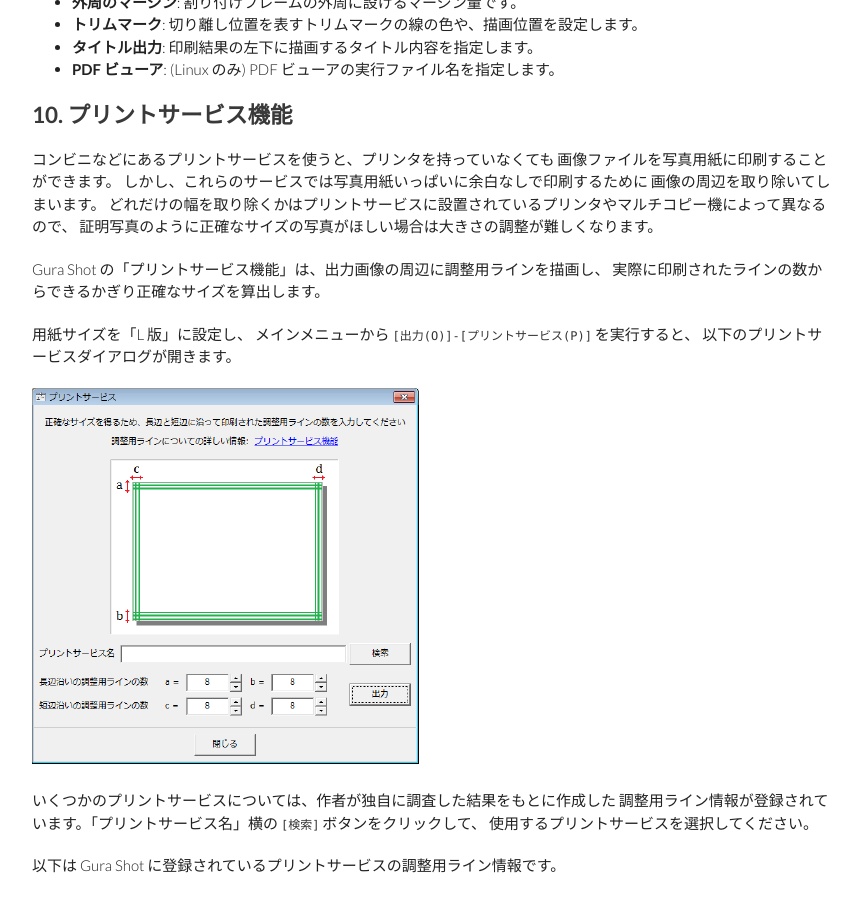
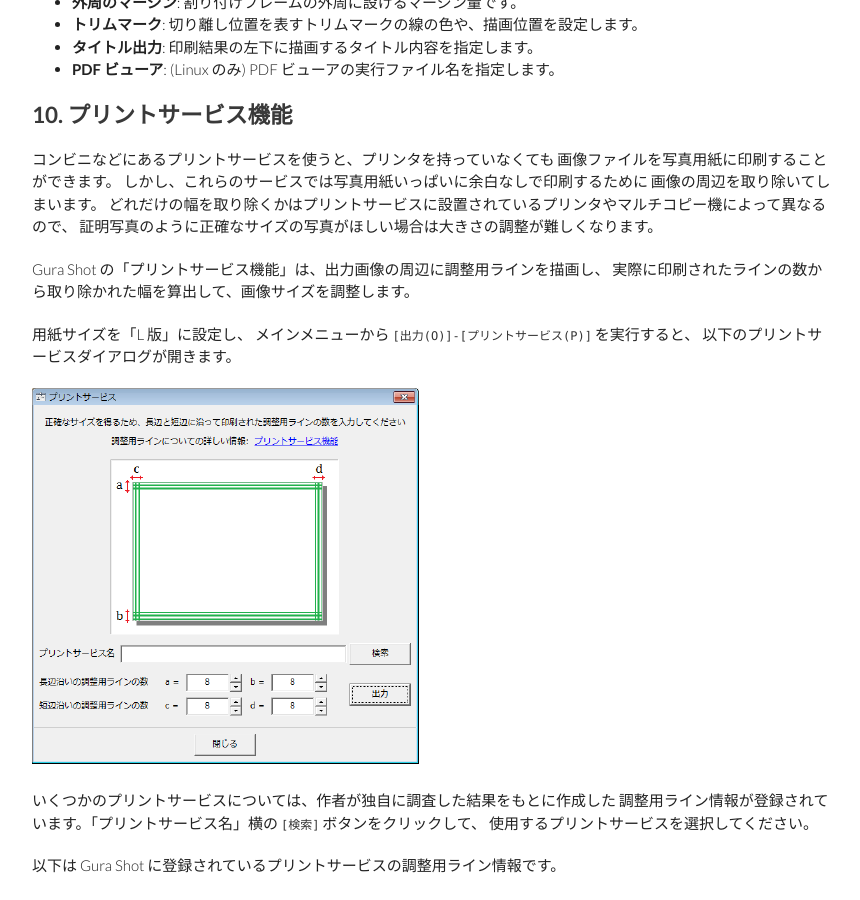
Before and after one commit to gura-app/gura-app.github.io, a Jekyll site: the page built from gurashot/index.md, in a window 1280 px wide and 900 px high, scrolled down 6898 px. Shown: the whole window, without its empty margins (208-1068 px from the left). Built offline with Jekyll 4.4.1, drawn with Linux system fonts in a browser that asks for light colours; Markdown is read by kramdown in place of the engine named in the settings.

Commit message:
updated document

```diff
--- a/gurashot/index.md
+++ b/gurashot/index.md
@@ -240,7 +240,7 @@
 証明写真のように正確なサイズの写真がほしい場合は大きさの調整が難しくなります。
 
 Gura Shot の「プリントサービス機能」は、出力画像の周辺に調整用ラインを描画し、
-実際に印刷されたラインの数からできるかぎり正確なサイズを算出します。
+実際に印刷されたラインの数から取り除かれた幅を算出して、画像サイズを調整します。
 
 用紙サイズを「L 版」に設定し、
 メインメニューから `[出力(O)]-[プリントサービス(P)]` を実行すると、
```
